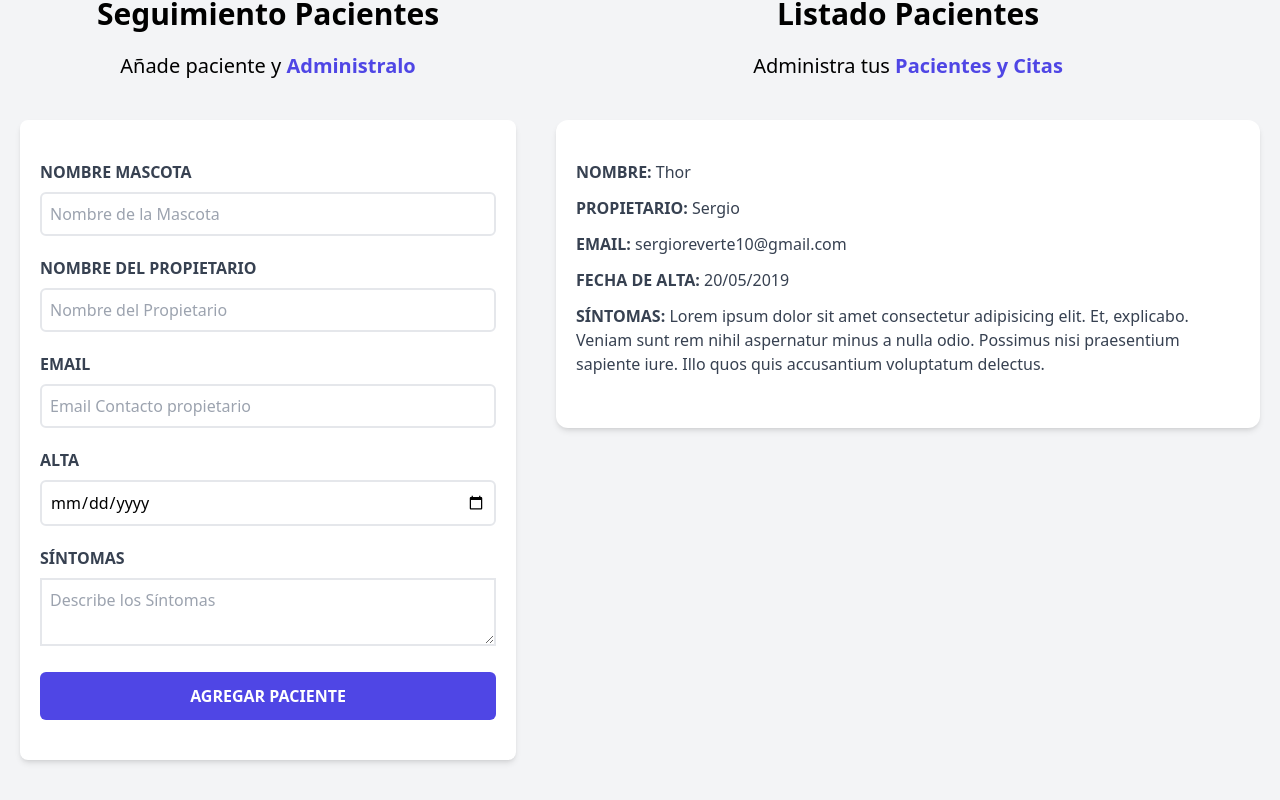
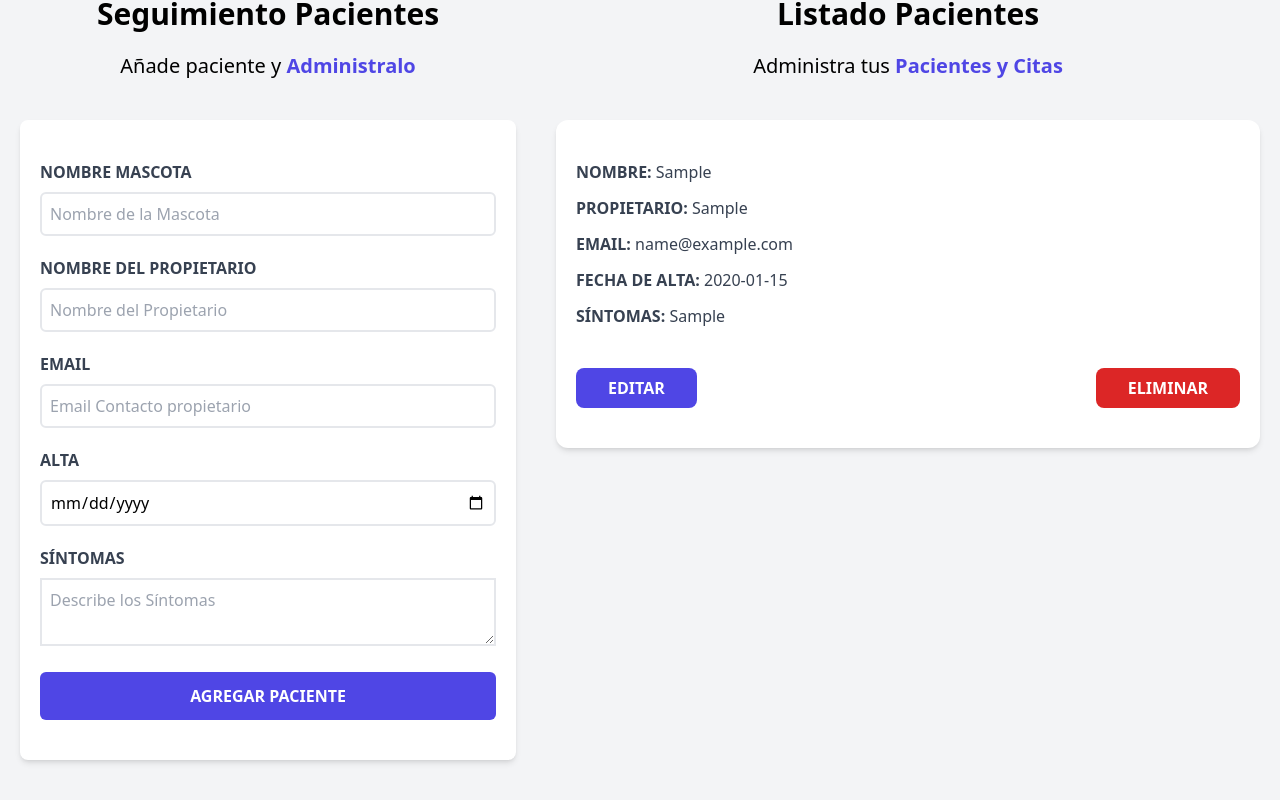
Before and after one commit to Reverte10/Control-de-citas-en-React, a React (Vite) app: page / in a window 1280 px wide. Both pictures are taken after typing "Sample", "Sample", "name@example.com", "2020-01-15", "Sample" into the empty fields and a click on the input "Agregar Paciente". Shown: the part 132-932 px from the top of the page. Built offline with nearby package versions, Linux system fonts and the light colour scheme.

Commit message:
creado props

```diff
--- a/src/App.jsx
+++ b/src/App.jsx
@@ -5,7 +5,8 @@
 
 function App() {
 
-  const [pacientes, setPacientes] = useState([])
+  const [pacientes, setPacientes] = useState([]);
+  const [paciente, setPaciente] =useState({});
 
   return (
     <div className="container mx-auto mt-10">
@@ -15,9 +16,11 @@
         <Formulario
           pacientes={pacientes}
           setPacientes={setPacientes}
+          paciente={paciente}
         />
         <ListadoPacientes
-
+          pacientes={pacientes}
+          setPaciente={setPaciente}
         />
       </div>
 
--- a/src/components/Formulario.jsx
+++ b/src/components/Formulario.jsx
@@ -1,13 +1,24 @@
 import { useState, useEffect } from 'react';
 import Error from './Error';
 
-function Formulario({ pacientes, setPacientes }) {
+function Formulario({ pacientes, setPacientes, paciente }) {
   const [nombre, setNombre] = useState('');
   const [propietario, setPropietario] = useState('');
   const [email, setEmail] = useState('');
   const [fecha, setFecha] = useState('');
   const [sintomas, setSintomas] = useState('');
-  const [error, setError] = useState(false)
+  const [error, setError] = useState(false);
+
+  useEffect(() => {
+
+  }, [paciente])
+
+  const generarId = () => {
+    const random = Math.random().toString(36).substr(2);
+    const fecha = Date.now().toString(36)
+
+    return random + fecha
+  }
 
   const handleSubmit = (e) => {
     e.preventDefault();
@@ -24,7 +35,8 @@
       propietario,
       email,
       fecha,
-      sintomas
+      sintomas,
+      id : generarId()
     }
 
     setPacientes([...pacientes, objetoPaciente])
--- a/src/components/ListadoPacientes.jsx
+++ b/src/components/ListadoPacientes.jsx
@@ -1,14 +1,34 @@
 import Paciente from "./Paciente"
 
-function ListadoPacientes() {
+function ListadoPacientes({ pacientes, setPaciente }) {
+
   return (
     <div className="md:w-1/2 lg:w-3/5 md:h-screen overflow-y-scroll">
-      <h2 className="font-black text-3xl text-center">Listado Pacientes</h2>
-      <p className="text-xl mt-5 mb-10 text-center">Administra tus {' '}
-        <span className="text-indigo-600 font-bold">Pacientes y Citas</span>
-      </p>
 
-      <Paciente />
+      {pacientes && pacientes.length ? (
+        <>
+          <h2 className="font-black text-3xl text-center">Listado Pacientes</h2>
+          <p className="text-xl mt-5 mb-10 text-center">Administra tus {' '}
+            <span className="text-indigo-600 font-bold">Pacientes y Citas</span>
+          </p>
+
+          {pacientes.map((paciente) => (
+            <Paciente
+              key={paciente.id}
+              paciente={paciente}
+              setPaciente={setPaciente}
+            />
+          ))}
+        </>
+      ) : (
+        <>
+          <h2 className="font-black text-3xl text-center">No hay pacientes</h2>
+          <p className="text-xl mt-5 mb-10 text-center">Comienta agregando pacientes {' '}
+            <span className="text-indigo-600 font-bold">y aparecerán en este lugar</span>
+          </p>
+        </>
+      )
+      }
 
     </div>
   )
--- a/src/components/Paciente.jsx
+++ b/src/components/Paciente.jsx
@@ -1,25 +1,41 @@
-const Paciente = () => {
+const Paciente = ({paciente, setPaciente}) => {
+    const {nombre, propietario, email, fecha, sintomas} = paciente
+
+
     return (
         <div className="mx-5 my-10 bg-white shadow-md px-5 py-10 rounded-xl">
             <p className="font-bold mb-3 text-gray-700 uppercase">Nombre: {' '}
-                <span className="font-normal normal-case">Thor</span>
+                <span className="font-normal normal-case">{nombre}</span>
             </p>
 
             <p className="font-bold mb-3 text-gray-700 uppercase">Propietario: {' '}
-                <span className="font-normal normal-case">Sergio</span>
+                <span className="font-normal normal-case">{propietario}</span>
             </p>
 
             <p className="font-bold mb-3 text-gray-700 uppercase">Email: {' '}
-                <span className="font-normal normal-case">sergioreverte10@gmail.com</span>
+                <span className="font-normal normal-case">{email}</span>
             </p>
 
             <p className="font-bold mb-3 text-gray-700 uppercase">Fecha de Alta: {' '}
-                <span className="font-normal normal-case">20/05/2019</span>
+                <span className="font-normal normal-case">{fecha}</span>
             </p>
 
             <p className="font-bold mb-3 text-gray-700 uppercase">Síntomas: {' '}
-                <span className="font-normal normal-case">Lorem ipsum dolor sit amet consectetur adipisicing elit. Et, explicabo. Veniam sunt rem nihil aspernatur minus a nulla odio. Possimus nisi praesentium sapiente iure. Illo quos quis accusantium voluptatum delectus.</span>
+                <span className="font-normal normal-case">{sintomas}</span>
             </p>
+
+            <div className="flex justify-between mt-10">
+                <button type="button"
+                className="py-2 px-8 bg-indigo-600 hover:bg-indigo-700 text-white font-bold uppercase rounded-lg"
+                onClick={() => setPaciente(paciente)}>
+                    Editar
+                </button>
+
+                <button type="button"
+                className="py-2 px-8 bg-red-600 hover:bg-red-700 text-white font-bold uppercase rounded-lg">
+                    Eliminar
+                </button>
+            </div>
 
         </div>
     )
```
